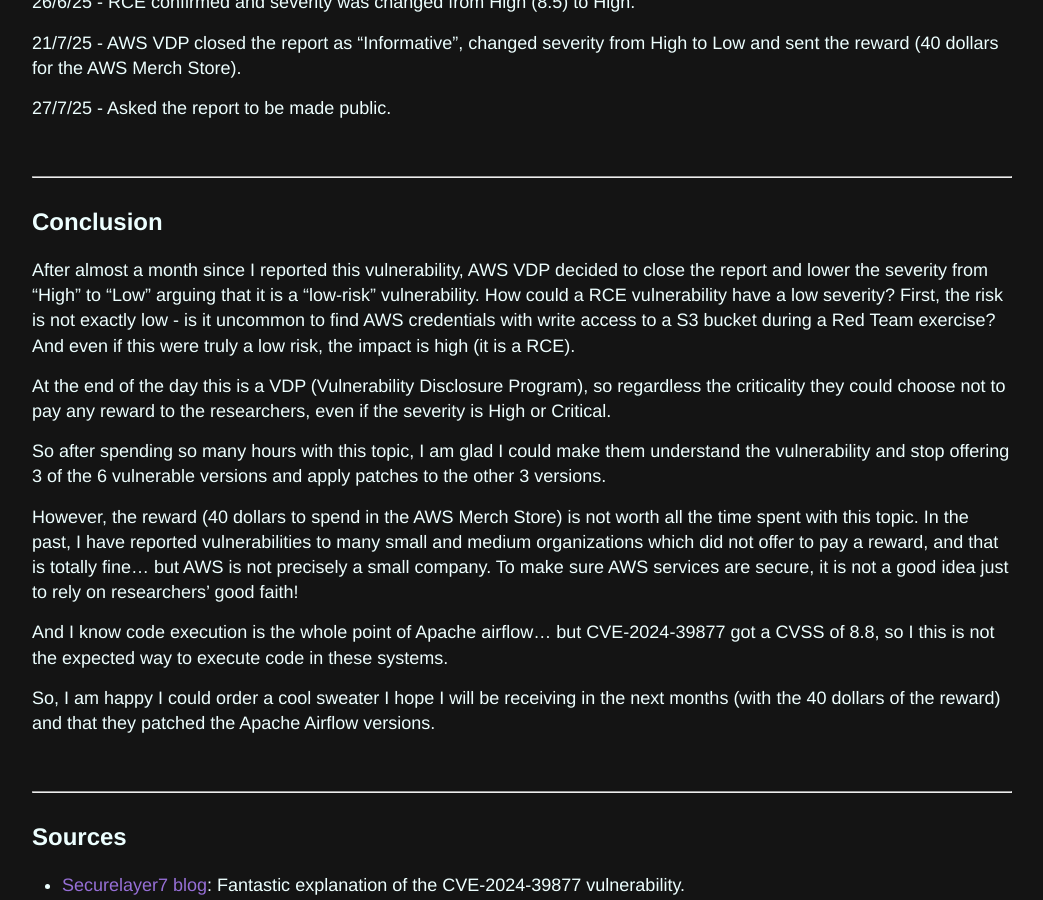
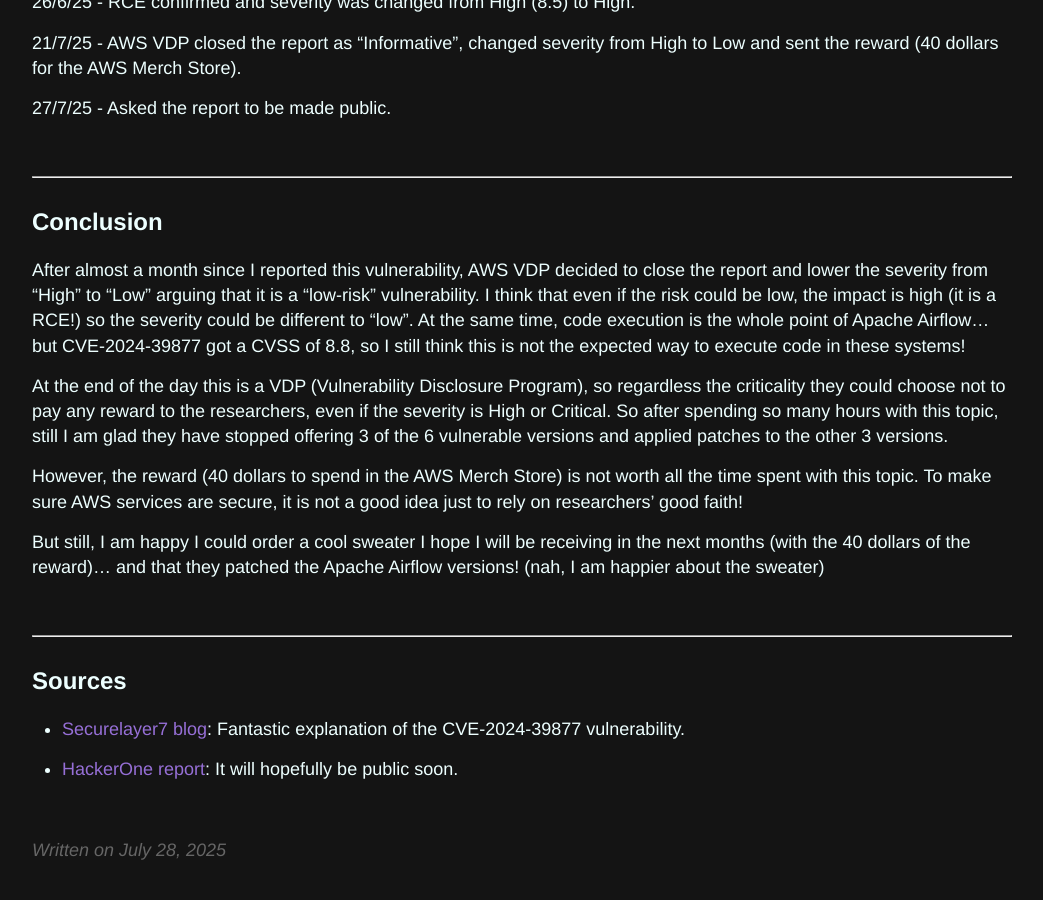
Before and after one commit to ricardojoserf/ricardojoserf.github.io, a Jekyll site: the page built from _posts/2025-7-28-amazonmwaa.md, in a window 1280 px wide and 900 px high, scrolled down 7280 px. Shown: the whole window, without its empty margins (118-1161 px from the left). Built offline with Jekyll 4.4.1, drawn with Linux system fonts in a browser that asks for light colours.

Commit message:
Update 2025-7-28-amazonmwaa.md

```diff
--- a/_posts/2025-7-28-amazonmwaa.md
+++ b/_posts/2025-7-28-amazonmwaa.md
@@ -221,17 +221,13 @@
 
 ## Conclusion
 
-After almost a month since I reported this vulnerability, AWS VDP decided to close the report and lower the severity from "High" to "Low" arguing that it is a "low-risk" vulnerability. How could a RCE vulnerability have a low severity? First, the risk is not exactly low - is it uncommon to find AWS credentials with write access to a S3 bucket during a Red Team exercise? And even if this were truly a low risk, the impact is high (it is a RCE).
+After almost a month since I reported this vulnerability, AWS VDP decided to close the report and lower the severity from "High" to "Low" arguing that it is a "low-risk" vulnerability. I think that even if the risk could be low, the impact is high (it is a RCE!) so the severity could be different to "low". At the same time, code execution is the whole point of Apache Airflow... but CVE-2024-39877 got a CVSS of 8.8, so I still think this is not the expected way to execute code in these systems!
 
-At the end of the day this is a VDP (Vulnerability Disclosure Program), so regardless the criticality they could choose not to pay any reward to the researchers, even if the severity is High or Critical.
+At the end of the day this is a VDP (Vulnerability Disclosure Program), so regardless the criticality they could choose not to pay any reward to the researchers, even if the severity is High or Critical. So after spending so many hours with this topic, still I am glad they have stopped offering 3 of the 6 vulnerable versions and applied patches to the other 3 versions.
 
-So after spending so many hours with this topic, I am glad I could make them understand the vulnerability and stop offering 3 of the 6 vulnerable versions and apply patches to the other 3 versions.
+However, the reward (40 dollars to spend in the AWS Merch Store) is not worth all the time spent with this topic. To make sure AWS services are secure, it is not a good idea just to rely on researchers' good faith!
 
-However, the reward (40 dollars to spend in the AWS Merch Store) is not worth all the time spent with this topic. In the past, I have reported vulnerabilities to many small and medium organizations which did not offer to pay a reward, and that is totally fine... but AWS is not precisely a small company. To make sure AWS services are secure, it is not a good idea just to rely on researchers' good faith!
-
-And I know code execution is the whole point of Apache airflow... but CVE-2024-39877 got a CVSS of 8.8, so I this is not the expected way to execute code in these systems.
-
-So, I am happy I could order a cool sweater I hope I will be receiving in the next months (with the 40 dollars of the reward) and that they patched the Apache Airflow versions.
+But still, I am happy I could order a cool sweater I hope I will be receiving in the next months (with the 40 dollars of the reward)... and that they patched the Apache Airflow versions! (nah, I am happier about the sweater)
 
 <br>
 
```
